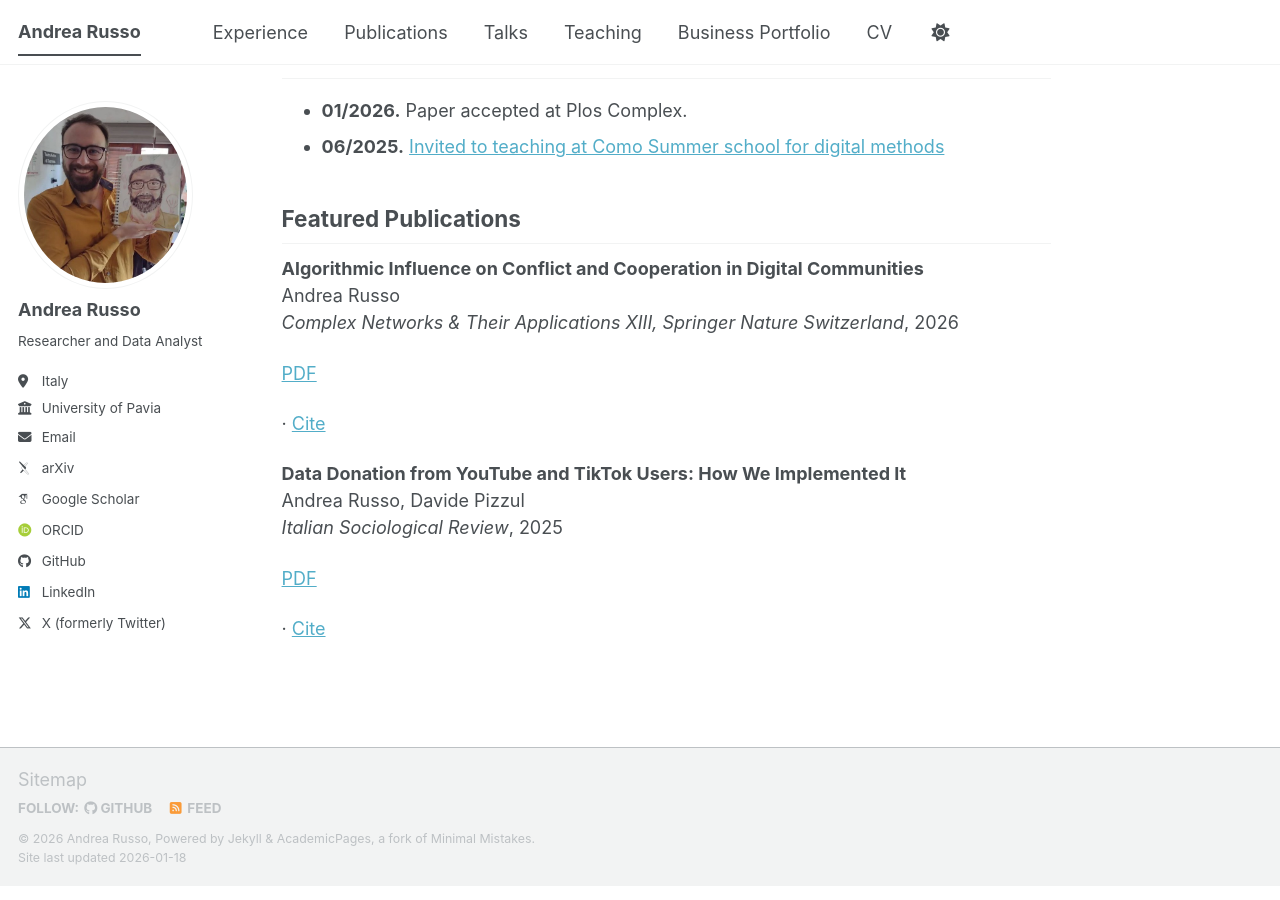
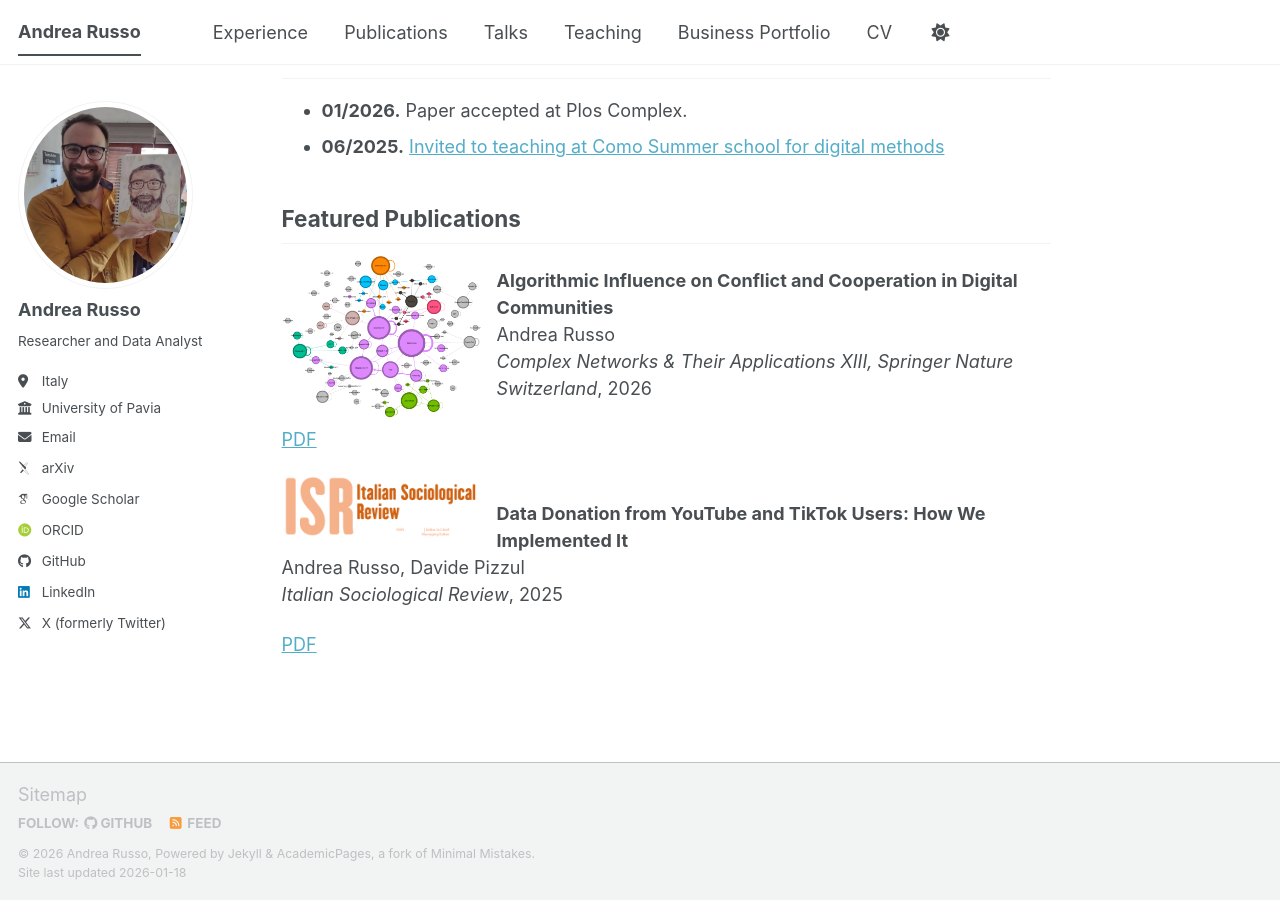
Before and after one commit to AndreaRussoPhD/AndreaRussoPhD.github.io, a Jekyll site: the page built from _pages/about.md, in a window 1280 px wide and 900 px high, scrolled down 566 px. Built offline with Jekyll 4.4.1, drawn with Linux system fonts in a browser that asks for light colours; some web fonts are replaced; a script bundle is joined from its source files by our own code; library files that are not in the unit come from our copies.

Commit message:
Update about.md

```diff
--- a/_pages/about.md
+++ b/_pages/about.md
@@ -35,6 +35,12 @@ I am currently a Postdoctoral Researcher in Computational Social Science at the
 ## Featured Publications
 
 {% for pub in site.data.featured_publications %}
+
+{% if pub.image %}
+<img src="{{ pub.image | relative_url }}"
+     style="max-width:200px; float:left; margin-right:15px;">
+{% endif %}
+
 **{{ pub.title }}**
 {{ pub.authors }}
 *{{ pub.venue }}*, {{ pub.year }}
@@ -42,8 +48,7 @@ I am currently a Postdoctoral Researcher in Computational Social Science at the
 {% if pub.paperurl %}
 [PDF]({{ pub.paperurl }})
 {% endif %}
-{% if pub.cite %}
- · [Cite]({{ pub.cite }})
-{% endif %}
+
+<div style="clear:both;"></div>
 
 {% endfor %}
```
